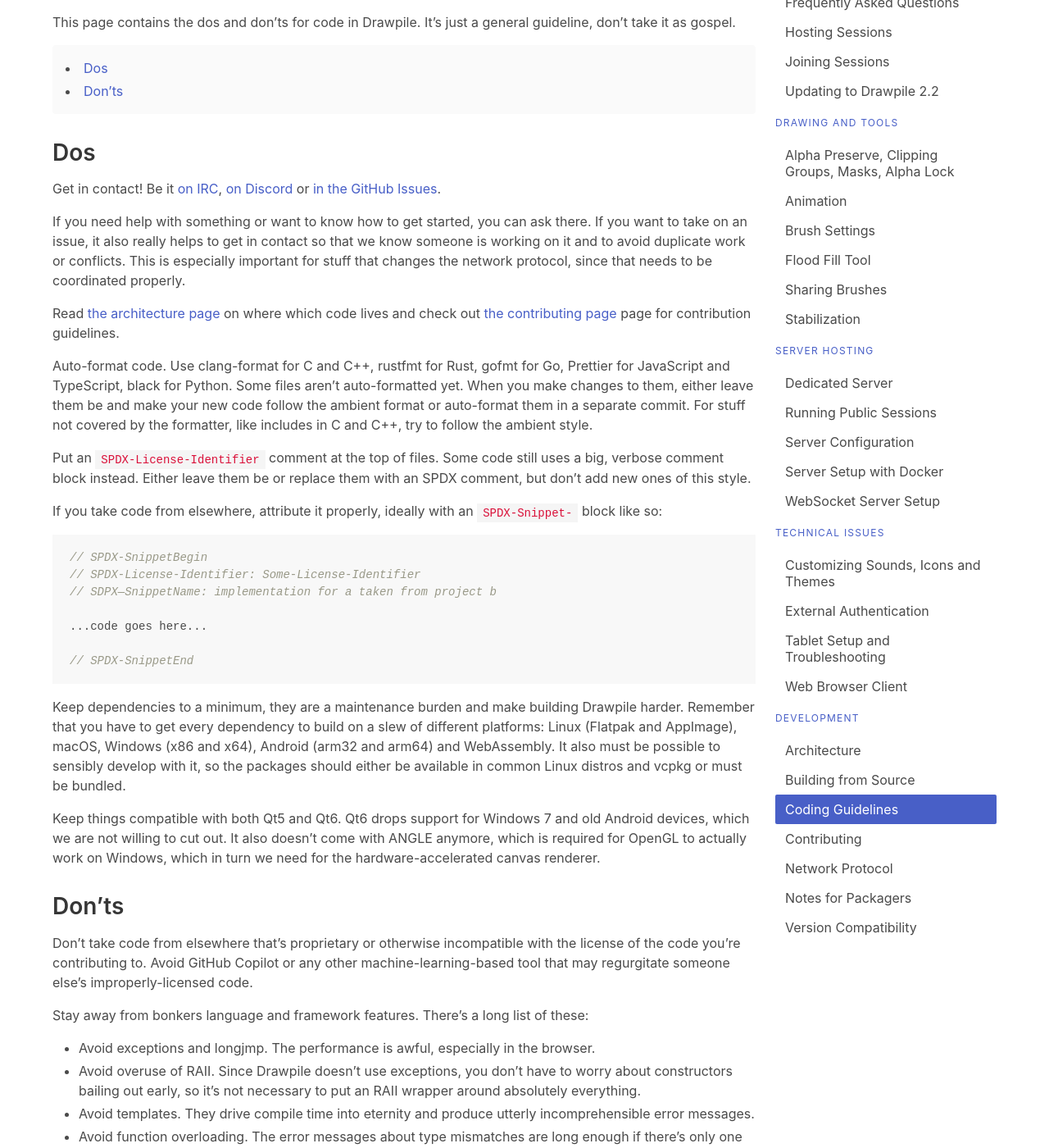
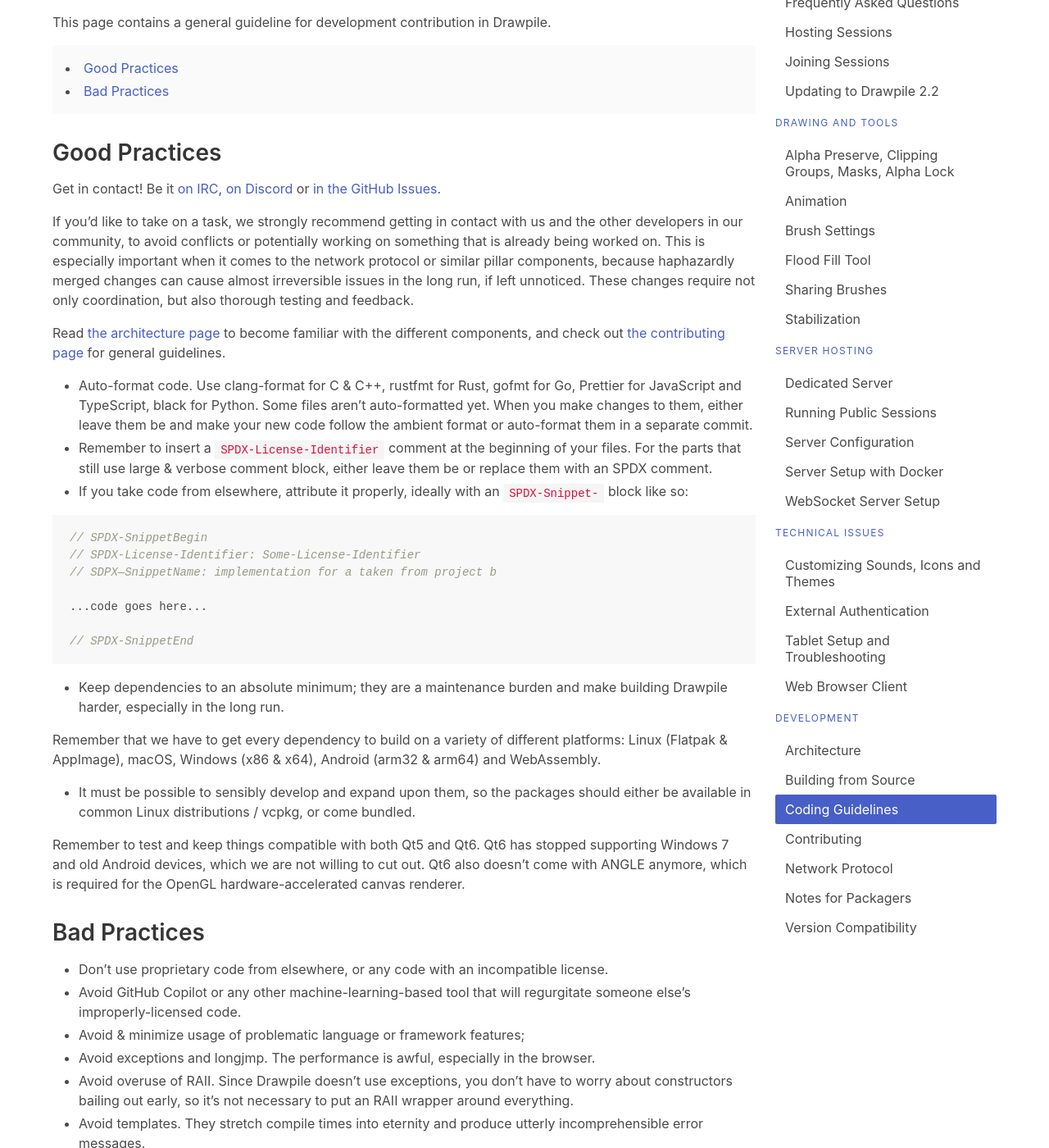
Before and after one commit to drawpile/drawpile.github.io, a Jekyll site: the page built from help/development/codingguidelines.markdown, in a window 1280 px wide and 1400 px high, scrolled down 215 px. Shown: the whole window at 82% size. Built offline with Jekyll 4.4.1, drawn with Linux system fonts in a browser that asks for light colours; some of the changed text lies outside the part shown.

Commit message:
Update coding guidelines

````diff
--- a/help/development/codingguidelines.markdown
+++ b/help/development/codingguidelines.markdown
@@ -1,30 +1,34 @@
 ---
 layout: drawpile_help
-title: "Coding Guidelines"
-description: "The dos and don'ts for writing Drawpile code"
+title: Coding Guideline
+description: Drawpile Code Contribution Guideline
 date: 2024-03-30 00:00:00 +0200
-category: "help"
+category: help
 tag: help development
 ---
 
-This page contains the dos and don'ts for code in Drawpile. It's just a general guideline, don't take it as gospel.
+This page contains a general guideline for development contribution in Drawpile.
 
 * Table of contents
 {:toc}
 
-## Dos
+## Good Practices
 
 Get in contact! Be it [on IRC](https://drawpile.net/irc/){:target="_blank"}, [on Discord](https://drawpile.net/discord/){:target="_blank"} or [in the GitHub Issues](https://github.com/drawpile/Drawpile/issues){:target="_blank"}.
 
-If you need help with something or want to know how to get started, you can ask there. If you want to take on an issue, it also really helps to get in contact so that we know someone is working on it and to avoid duplicate work or conflicts. This is especially important for stuff that changes the network protocol, since that needs to be coordinated properly.
+If you'd like to take on a task, we strongly recommend getting in contact with us and the other developers in our community, to avoid conflicts or potentially working on something that is already being worked on.
+This is especially important when it comes to the network protocol or similar pillar components, because haphazardly merged changes can cause almost irreversible issues in the long run, if left unnoticed. These changes require not only coordination, but also thorough testing and feedback.
 
-Read [the architecture page](architecture) on where which code lives and check out [the contributing page](contributing) page for contribution guidelines.
+Read [the architecture page](architecture) to become familiar with the different components, and check out [the contributing page](contributing) for general guidelines.
 
-Auto-format code. Use clang-format for C and C++, rustfmt for Rust, gofmt for Go, Prettier for JavaScript and TypeScript, black for Python. Some files aren't auto-formatted yet. When you make changes to them, either leave them be and make your new code follow the ambient format or auto-format them in a separate commit. For stuff not covered by the formatter, like includes in C and C++, try to follow the ambient style.
+* Auto-format code.
+Use clang-format for C & C++, rustfmt for Rust, gofmt for Go, Prettier for JavaScript and TypeScript, black for Python.
+Some files aren't auto-formatted yet. When you make changes to them, either leave them be and make your new code follow the ambient format or auto-format them in a separate commit.
 
-Put an `SPDX-License-Identifier` comment at the top of files. Some code still uses a big, verbose comment block instead. Either leave them be or replace them with an SPDX comment, but don't add new ones of this style.
+* Remember to insert a `SPDX-License-Identifier` comment at the beginning of your files.
+For the parts that still use large & verbose comment block, either leave them be or replace them with an SPDX comment.
 
-If you take code from elsewhere, attribute it properly, ideally with an `SPDX-Snippet-` block like so:
+* If you take code from elsewhere, attribute it properly, ideally with an `SPDX-Snippet-` block like so:
 
 ```c
 // SPDX-SnippetBegin
@@ -36,35 +40,54 @@
 // SPDX-SnippetEnd
 ```
 
-Keep dependencies to a minimum, they are a maintenance burden and make building Drawpile harder. Remember that you have to get every dependency to build on a slew of different platforms: Linux (Flatpak and AppImage), macOS, Windows (x86 and x64), Android (arm32 and arm64) and WebAssembly. It also must be possible to sensibly develop with it, so the packages should either be available in common Linux distros and vcpkg or must be bundled.
+* Keep dependencies to an absolute minimum; they are a maintenance burden and make building Drawpile harder, especially in the long run.
 
-Keep things compatible with both Qt5 and Qt6. Qt6 drops support for Windows 7 and old Android devices, which we are not willing to cut out. It also doesn't come with ANGLE anymore, which is required for OpenGL to actually work on Windows, which in turn we need for the hardware-accelerated canvas renderer.
+Remember that we have to get every dependency to build on a variety of different platforms: Linux (Flatpak & AppImage), macOS, Windows (x86 & x64), Android (arm32 & arm64) and WebAssembly.
 
-## Don'ts
+* It must be possible to sensibly develop and expand upon them, so the packages should either be available in common Linux distributions / vcpkg, or come bundled.
 
-Don't take code from elsewhere that's proprietary or otherwise incompatible with the license of the code you're contributing to. Avoid GitHub Copilot or any other machine-learning-based tool that may regurgitate someone else's improperly-licensed code.
+Remember to test and keep things compatible with both Qt5 and Qt6.
+Qt6 has stopped supporting Windows 7 and old Android devices, which we are not willing to cut out. Qt6 also doesn't come with ANGLE anymore, which is required for the OpenGL hardware-accelerated canvas renderer.
 
-Stay away from bonkers language and framework features. There's a long list of these:
+## Bad Practices
+
+* Don't use proprietary code from elsewhere, or any code with an incompatible license.
+
+* Avoid GitHub Copilot or any other machine-learning-based tool that will regurgitate someone else's improperly-licensed code.
+
+* Avoid & minimize usage of problematic language or framework features;
 
 * Avoid exceptions and longjmp. The performance is awful, especially in the browser.
-* Avoid overuse of RAII. Since Drawpile doesn't use exceptions, you don't have to worry about constructors bailing out early, so it's not necessary to put an RAII wrapper around absolutely everything.
-* Avoid templates. They drive compile time into eternity and produce utterly incomprehensible error messages.
-* Avoid function overloading. The error messages about type mismatches are long enough if there's only one candidate. This includes `const` overloading. Just give different functions different names.
+
+* Avoid overuse of RAII. Since Drawpile doesn't use exceptions, you don't have to worry about constructors bailing out early, so it's not necessary to put an RAII wrapper around everything.
+
+* Avoid templates. They stretch compile times into eternity and produce utterly incomprehensible error messages.
+
+* Avoid function name overloading. The error messages about type mismatches are long enough if there's only one candidate. This includes `const` overloading. Just give different functions different names.
+
 * Avoid implicit conversion constructors. They mask errors. Put `explicit` on constructors that can take one argument.
+
 * Avoid `auto`. It masks errors if C++ goes on an implicit conversion spree. If the type is particularly egregious to type and isn't otherwise interesting (e.g. an iterator), then it's fine to use it.
+
 * Avoid overusing `const`. For local variables, it's often just noise. For classes, don't use it to the point where you have to write every member function twice and have immense amounts of logic in the syntactic quagmire of the constructor initialization list.
+
 * Avoid ranges from C++20. They take an eternity to compile.
-* Avoid C++ std::array. It's verbose and produces terrible error messages, just use a C-style array instead.
+
+* Avoid C++ array. It's verbose and produces terrible error messages, just use a C-style array instead.
+
 * Avoid using Qt enums in settings directly, use their integer values instead. The enums are fragile, you can't move or rename them without them breaking. They also break when switching between Qt5 and Qt6.
-* Avoid dealing with settings or Qt metatype stuff during static initialization. That stuff isn't loaded properly yet at that point and will cause assertion failures when using Qt in debug mode.
-* Avoid Qt's synchronization primitives (QMutex and friends) in places where performance matters. On Windows, they are glacially slow. Use DP\_Mutex and friends instead, they wrap the platform's synchronization primitives instead and are much faster.
 
-There's some parts of the code that flagrantly violate the above. They continue to cause problems because of it and will probably need to be rewritten at some point.
+* Avoid dealing with settings or Qt metatype attributes during static initialization. They wouldn't be loaded properly yet and will cause assertion failures when using Qt in debug mode.
 
-Don't write Doxygen/JavaDoc style comments, their structure is too repetitive. If you want to document something in a comment, just write it in plain prose instead.
+* Avoid Qt's synchronization primitives (QMutex & friends) in places where performance matters. On Windows, they are extremely slow. Use DP\_Mutex & friends instead, they wrap the platform's synchronization primitives instead and are much faster.
 
-Don't try to design stuff with imaginary future extensibility. Usually this just leads to more complex code that in the end isn't extensible where it's needed. Simpler code is more malleable and can be changed more easily when new requirements come up.
+* Don't write Doxygen/JavaDoc style comments, their structure is too repetitive. If you want to document something in a comment, just write it in plain prose instead.
 
-Using Qt Designer for UIs is mildly discouraged. It's pretty clunky to use, often makes a mess of stuff like the tab order, makes it harder to figure out where connections are made and the merge conflicts it generates are virtually unsolvable. However, if it makes your task easier, feel free to use it.
+* Do not design with imaginary future extensibility. Usually this just leads to more complex code that in the end isn't extensible where it's needed. Simpler code is more malleable and can be changed more easily when new requirements come up.
 
-Please don't submit pull requests that only change formatting but do nothing else useful. You can adjust code that you're actually working on and exercising, but making sweeping changes causes bugs to sweep in.
+* Using Qt Designer for UIs is mildly discouraged. It's pretty clunky, and often makes a mess of stuff like the tab order, making it harder to figure out where connections are made... and the merge conflicts it generates are virtually unsolvable. However, if it makes your task much easier, feel free to use it.
+
+Note that there's some parts of the code that flagrantly violate the guidelines above. They continue to cause problems and will probably need to be rewritten at some point.
+
+Please don't submit pull requests that only change formatting and nothing else.
+You can adjust the code that you're actually working on, but making sweeping changes usually causes issues.
````
